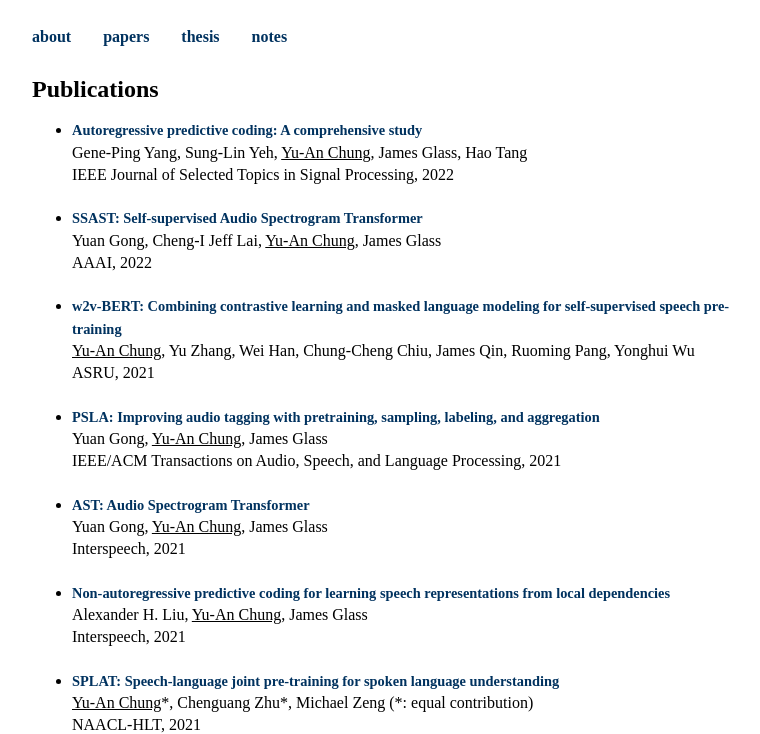
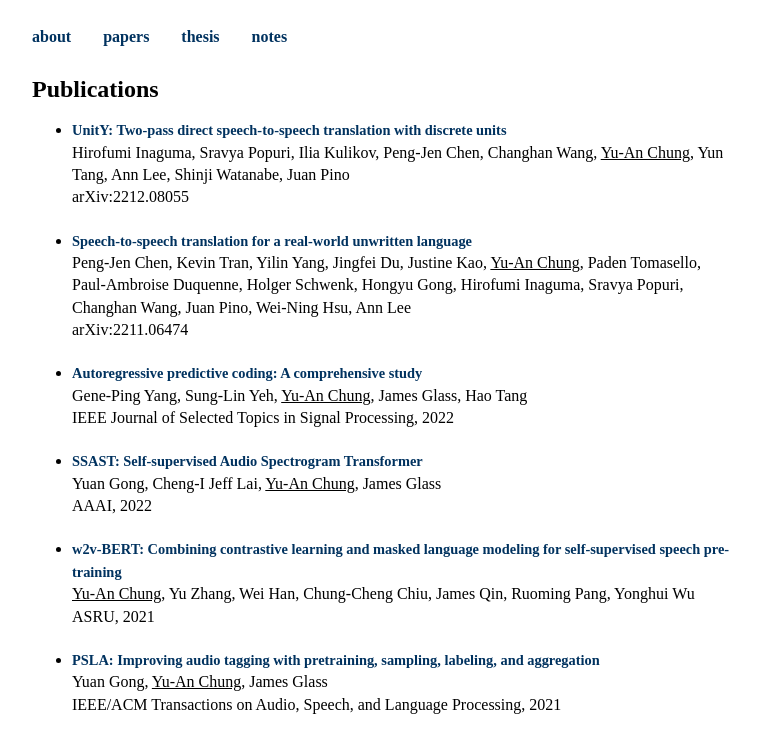
Before and after one commit to iamyuanchung/iamyuanchung.github.io, a plain HTML site: page papers.html in a window 1280 px wide. Shown: the part 68-802 px from the top of the page, without its empty margins (258-1018 px from the left). Drawn offline with Linux system fonts and the light colour scheme.

Commit message:
add papers

```diff
--- a/papers.html
+++ b/papers.html
@@ -25,7 +25,17 @@
 
 <ul class="papers">
   <li>
-    <a class="title" href="">Autoregressive predictive coding: A comprehensive study</a><br />
+    <a class="title" href="https://arxiv.org/abs/2212.08055">UnitY: Two-pass direct speech-to-speech translation with discrete units</a><br />
+    Hirofumi Inaguma, Sravya Popuri, Ilia Kulikov, Peng-Jen Chen, Changhan Wang, <u>Yu-An Chung</u>, Yun Tang, Ann Lee, Shinji Watanabe, Juan Pino<br />
+    arXiv:2212.08055
+  </li>
+  <li>
+    <a class="title" href="https://arxiv.org/abs/2211.06474">Speech-to-speech translation for a real-world unwritten language</a><br />
+    Peng-Jen Chen, Kevin Tran, Yilin Yang, Jingfei Du, Justine Kao, <u>Yu-An Chung</u>, Paden Tomasello, Paul-Ambroise Duquenne, Holger Schwenk, Hongyu Gong, Hirofumi Inaguma, Sravya Popuri, Changhan Wang, Juan Pino, Wei-Ning Hsu, Ann Lee<br />
+    arXiv:2211.06474
+  </li>
+  <li>
+    <a class="title" href="https://ieeexplore.ieee.org/abstract/document/9874771">Autoregressive predictive coding: A comprehensive study</a><br />
     Gene-Ping Yang, Sung-Lin Yeh, <u>Yu-An Chung</u>, James Glass, Hao Tang<br />
     IEEE Journal of Selected Topics in Signal Processing, 2022
   </li>
```
